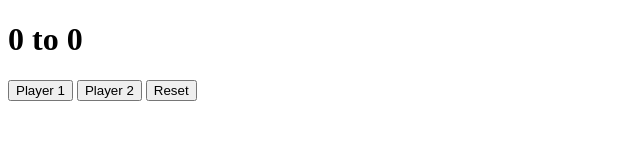
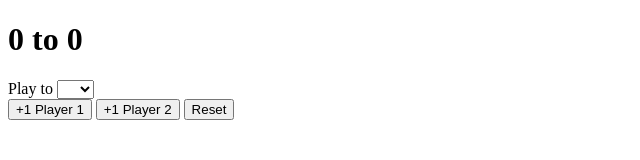
Before and after one commit to osodg/ScoreKeeper, a plain HTML site: page index.html in a window 1280 px wide. Shown: the whole page, without its empty margins (0-640 px from the left). Drawn offline with Linux system fonts and the light colour scheme.

Commit message:
Add Select 'Play to'  option

```diff
--- a/app.js
+++ b/app.js
@@ -3,7 +3,8 @@ const p1Button = document.querySelector('#p1Button');
 const p2Button = document.querySelector('#p2Button');
 constp1Display = document.querySelector('#p1Display');
 constp2Display = document.querySelector('#p2Display');
-const resetButton = document.querySelector('#resetButton');
+const resetButton = document.querySelector('#reset');
+const  winningScoreSelect = document.querySelector('#playto');
 
 let p1score = 0;
 let p2score = 0;
@@ -33,9 +34,17 @@ p2Button.addEventListener('click', function() {
 
 });
 
-resetButton.addEventListener('click', function() {
+winningScoreSelect.addEventListener('change', function() {
+    winningScore = parseInt(this.value);
+    reset();
+})
+
+resetButton.addEventListener('click', reset);
+
+function reset(){
+    isGameOver = false;
     p1score = 0;
     p2score = 0;
     p1Display.textContent = 0;
     p2Display.textContent = 0;
-});
+}
--- a/index.html
+++ b/index.html
@@ -1,20 +1,29 @@
 <!DOCTYPE html>
-<html lang="en">
+
 <head>
     <meta charset="UTF-8">
     <meta name="viewport" content="width=device-width, initial-scale=1.0">
     <title>Score Keeper</title>
-    <link rel="stylesheet" href="styles.css">
 </head>
 <body>
+    <h1><span id="p1Display">0</span> to <span id="p2Display">0</span></h1>
 
-    <div id="scoreboard">
-        <h1><span id="p1Display">0</span> to <span id="p2Display">0</span></div><h1?
-    </div>
-    <button id="p1Button">Player 1</button>
-    <button id="p2Button">Player 2</button>
-    <button id="resetButton">Reset</button>
+    <label for="playto">Play to</label>
+    <select name="" id="playto">
+        <option value="" name="playto"></option>
+        <option value="3">3</option>
+        <option value="4">4</option>
+        <option value="5">5</option>
+        <option value="6">6</option>
+        <option value="7">7</option>
+        <option value="8">8</option>
+        <option value="9">9</option>
+        <option value="10">10</option>
+    </select>
+    <br>
+    <button id="p1Button">+1 Player 1</button>
+    <button id="p2Button">+1 Player 2</button>
+    <button id="reset">Reset</button>
 
     <script src="app.js"></script>
 </body>
-</html>
```
